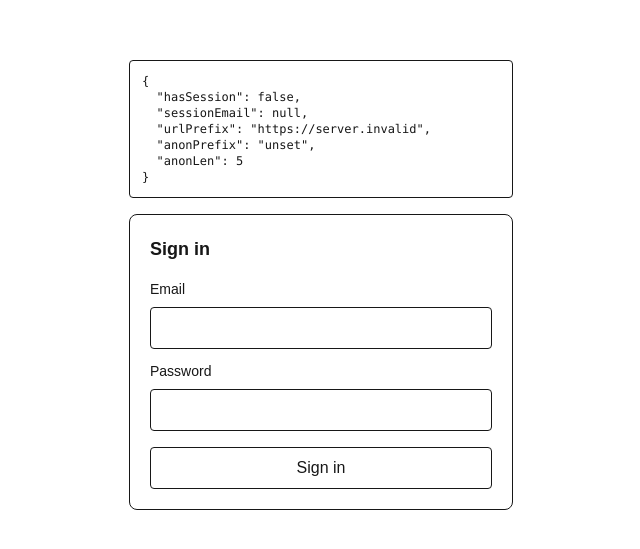
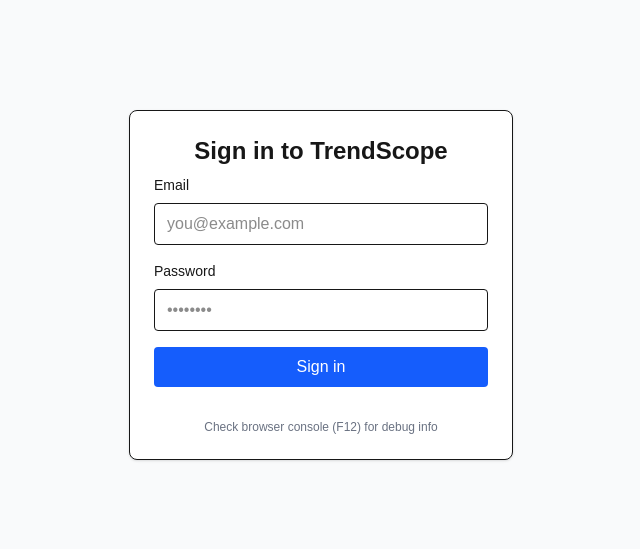
Before and after one commit to EricNibe1/trend-saas, a Next.js app: page /auth in a window 1280 px wide. Shown: the part 115-664 px from the top of the page, without its empty margins (319-959 px from the left). Built offline with nearby package versions, Linux system fonts and the light colour scheme; no server answers.

Commit message:
Update to auth page

```diff
--- a/app/auth/page.tsx
+++ b/app/auth/page.tsx
@@ -11,66 +11,46 @@
   const [email, setEmail] = useState("");
   const [password, setPassword] = useState("");
   const [msg, setMsg] = useState<string | null>(null);
-
-  // On-screen debug (so you don't need devtools)
-  const [sessionStatus, setSessionStatus] = useState<string>("(checking...)");
+  const [isSubmitting, setIsSubmitting] = useState(false);
 
   useEffect(() => {
     let mounted = true;
 
     async function boot() {
+      try {
         const sessionRes = await supabase.auth.getSession();
+        const session = sessionRes.data.session;
 
-      // Visible debug box so you can confirm env vars + session
-      if (mounted) {
-        setSessionStatus(
-          JSON.stringify(
-            {
-              hasSession: !!sessionRes.data.session,
-              sessionEmail: sessionRes.data.session?.user?.email ?? null,
-              urlPrefix: (process.env.NEXT_PUBLIC_SUPABASE_URL || "").slice(0, 35),
-              anonPrefix: (process.env.NEXT_PUBLIC_SUPABASE_ANON_KEY || "").slice(0, 8),
-              anonLen: (process.env.NEXT_PUBLIC_SUPABASE_ANON_KEY || "").length,
-            },
-            null,
-            2
-          )
-        );
-      }
+        console.log("Auth check:", {
+          hasSession: !!session,
+          user: session?.user?.email
+        });
 
-      // If already logged in, go to /app
-      const session = sessionRes.data.session;
-      if (session?.user) {
+        if (session?.user && mounted) {
+          console.log("Session found, redirecting to /app");
           router.replace("/app");
           return;
         }
 
         if (mounted) setReady(true);
+      } catch (error) {
+        console.error("Boot error:", error);
+        if (mounted) {
+          setReady(true);
+          setMsg("Error checking session: " + (error as Error).message);
+        }
+      }
     }
 
     boot();
 
-    const { data: sub } = supabase.auth.onAuthStateChange(async (_event, session) => {
-      if (session?.user) {
+    const { data: sub } = supabase.auth.onAuthStateChange(async (event, session) => {
+      console.log("Auth state changed:", event, session?.user?.email);
+
+      if (session?.user && mounted) {
+        console.log("User logged in, redirecting to /app");
         router.replace("/app");
-        return;
       }
-
-      // keep debug current if user signs out etc.
-      const sessionRes = await supabase.auth.getSession();
-      setSessionStatus(
-        JSON.stringify(
-          {
-            hasSession: !!sessionRes.data.session,
-            sessionEmail: sessionRes.data.session?.user?.email ?? null,
-            urlPrefix: (process.env.NEXT_PUBLIC_SUPABASE_URL || "").slice(0, 35),
-            anonPrefix: (process.env.NEXT_PUBLIC_SUPABASE_ANON_KEY || "").slice(0, 8),
-            anonLen: (process.env.NEXT_PUBLIC_SUPABASE_ANON_KEY || "").length,
-          },
-          null,
-          2
-        )
-      );
     });
 
     return () => {
@@ -82,6 +62,10 @@
   async function signIn(e: React.FormEvent) {
     e.preventDefault();
     setMsg(null);
+    setIsSubmitting(true);
+
+    try {
+      console.log("Attempting sign in for:", email);
 
       const { data, error } = await supabase.auth.signInWithPassword({
         email,
@@ -89,56 +73,94 @@
       });
 
       if (error) {
-      setMsg(error.message);
+        console.error("Sign in error:", error);
+        setMsg("Error: " + error.message);
+        setIsSubmitting(false);
         return;
       }
 
-    // Force redirect immediately if session is returned
+      console.log("Sign in success:", data.user?.email);
+
       if (data.session?.user) {
+        console.log("Session created, redirecting to /app");
         router.replace("/app");
         return;
       }
 
-    // Fallback: sometimes session arrives a tick later
+      // Fallback check
       const { data: s2 } = await supabase.auth.getSession();
-    if (s2.session?.user) router.replace("/app");
+      if (s2.session?.user) {
+        console.log("Session found on recheck, redirecting to /app");
+        router.replace("/app");
+      } else {
+        console.error("Sign in succeeded but no session found");
+        setMsg("Sign in succeeded but session not created. Please try again.");
+        setIsSubmitting(false);
+      }
+    } catch (error) {
+      console.error("Sign in exception:", error);
+      setMsg("Error: " + (error as Error).message);
+      setIsSubmitting(false);
+    }
   }
 
-  if (!ready) return <div className="p-8">Loading…</div>;
+  if (!ready) {
+    return (
+      <div className="min-h-screen flex items-center justify-center">
+        <div className="text-xl">Checking authentication...</div>
+      </div>
+    );
+  }
 
   return (
-    <div className="min-h-screen flex items-center justify-center p-6">
+    <div className="min-h-screen flex items-center justify-center p-6 bg-gray-50">
       <div className="w-full max-w-sm">
-        <pre className="text-xs border rounded p-3 bg-white mb-4 whitespace-pre-wrap">
-          {sessionStatus}
-        </pre>
+        <form onSubmit={signIn} className="border rounded-lg p-6 bg-white shadow-sm space-y-4">
+          <div className="text-2xl font-semibold text-center mb-2">Sign in to TrendScope</div>
 
-        <form onSubmit={signIn} className="border rounded-lg p-5 bg-white">
-          <div className="text-lg font-semibold mb-4">Sign in</div>
-
-          <label className="text-sm block mb-2">Email</label>
+          <div>
+            <label className="text-sm font-medium block mb-2">Email</label>
             <input
-            className="w-full border rounded px-3 py-2 mb-3"
+              className="w-full border rounded px-3 py-2 focus:outline-none focus:ring-2 focus:ring-blue-500"
               value={email}
               onChange={(e) => setEmail(e.target.value)}
               type="email"
+              placeholder="you@example.com"
               required
+              disabled={isSubmitting}
             />
+          </div>
 
-          <label className="text-sm block mb-2">Password</label>
+          <div>
+            <label className="text-sm font-medium block mb-2">Password</label>
             <input
-            className="w-full border rounded px-3 py-2 mb-4"
+              className="w-full border rounded px-3 py-2 focus:outline-none focus:ring-2 focus:ring-blue-500"
               value={password}
               onChange={(e) => setPassword(e.target.value)}
               type="password"
+              placeholder="••••••••"
               required
+              disabled={isSubmitting}
             />
+          </div>
 
-          {msg && <div className="text-sm mb-3">{msg}</div>}
+          {msg && (
+            <div className="text-sm p-3 rounded bg-red-50 border border-red-200 text-red-800">
+              {msg}
+            </div>
+          )}
 
-          <button className="w-full border rounded px-3 py-2 hover:bg-gray-50" type="submit">
-            Sign in
+          <button
+            className="w-full bg-blue-600 text-white rounded px-4 py-2 hover:bg-blue-700 disabled:opacity-50 disabled:cursor-not-allowed font-medium"
+            type="submit"
+            disabled={isSubmitting}
+          >
+            {isSubmitting ? "Signing in..." : "Sign in"}
           </button>
+
+          <div className="text-xs text-center text-gray-500 mt-4">
+            Check browser console (F12) for debug info
+          </div>
         </form>
       </div>
     </div>
```
Lines whose indentation alone changed are shown as unchanged.
